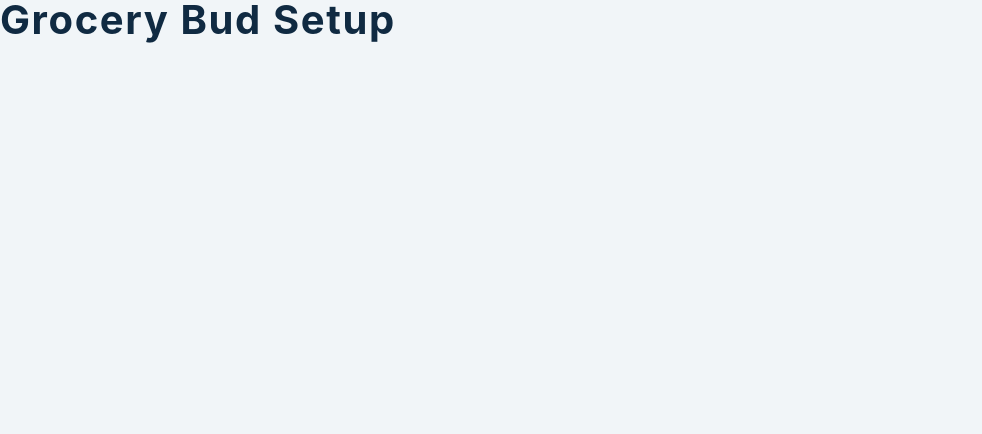
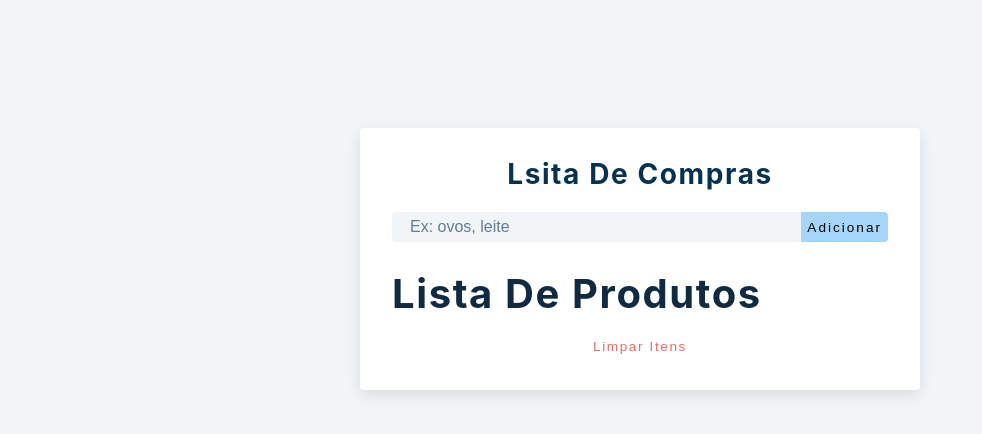
Before and after one commit to FelipeFerreiraSS/grocery-bud, a React (Create React App) app: page / in a window 1280 px wide. Shown: the top 434 px of the page, without its empty margins (0-982 px from the left). Built offline with nearby package versions, Linux system fonts and the light colour scheme.

Commit message:
estruturando o projeto

```diff
--- a/public/index.html
+++ b/public/index.html
@@ -1,5 +1,5 @@
 <!DOCTYPE html>
-<html lang="en">
+<html lang="pt-BR">
   <head>
     <meta charset="utf-8" />
     <link rel="icon" href="%PUBLIC_URL%/favicon.ico" />
--- a/src/App.js
+++ b/src/App.js
@@ -3,7 +3,41 @@
 import Alert from './Alert'
 
 function App() {
-  return <h2>grocery bud setup</h2>
+  const [name, setName] = useState('')
+  const [list, setlist] = useState([])
+  const [isEditing, setIsEditing] = useState(false)
+  const [editId, setEditId] = useState(null)
+  const [alert, setAlert] = useState({ show: false, msg: '', type: ''})
+
+  const handleSubmit = (e) => {
+    e.preventDefault()
+    console.log('Deu certo')
+  }
+
+  return(
+      <section className="section-center">
+        <form className="grocery-form" onSubmit={handleSubmit}>
+          {alert.show && <Alert />}
+          <h3>Lsita de compras</h3>
+          <div className="form-control">
+            <input
+              type="text"
+              className="grocery"
+              placeholder="Ex: ovos, leite"
+              value={name}
+              onChange={(e) => setName(e.target.value)}
+            />
+            <button type="submit" className="submit-btn">
+              {isEditing ? 'editar' : 'adicionar'}
+            </button>
+          </div>
+        </form>
+        <div className="grocery-container">
+          <List />
+          <button className="clear-btn">limpar itens</button>
+        </div>
+      </section>
+  )
 }
 
 export default App
--- a/src/List.js
+++ b/src/List.js
@@ -1,7 +1,7 @@
 import React from 'react'
 import { FaEdit, FaTrash } from 'react-icons/fa'
 const List = () => {
-  return <h2>list component</h2>
+  return <h2>Lista de produtos</h2>
 }
 
 export default List
```
